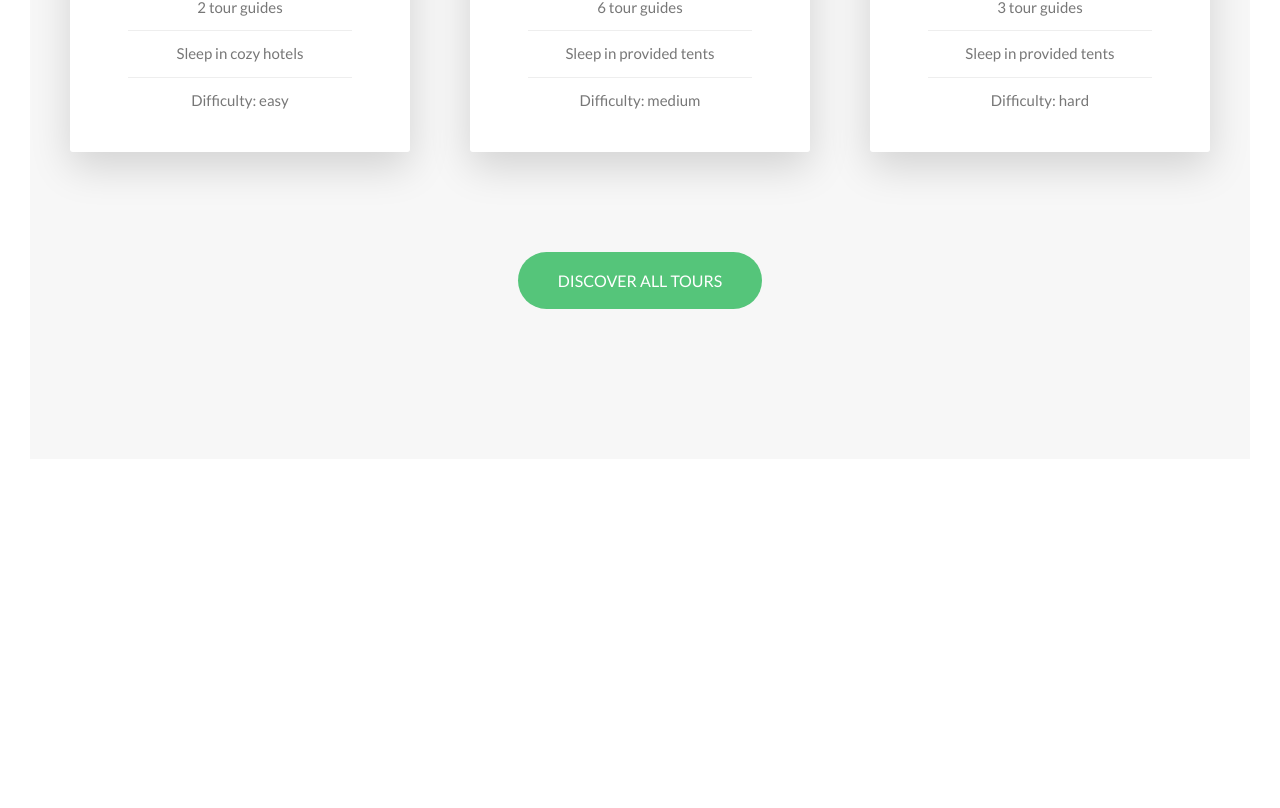
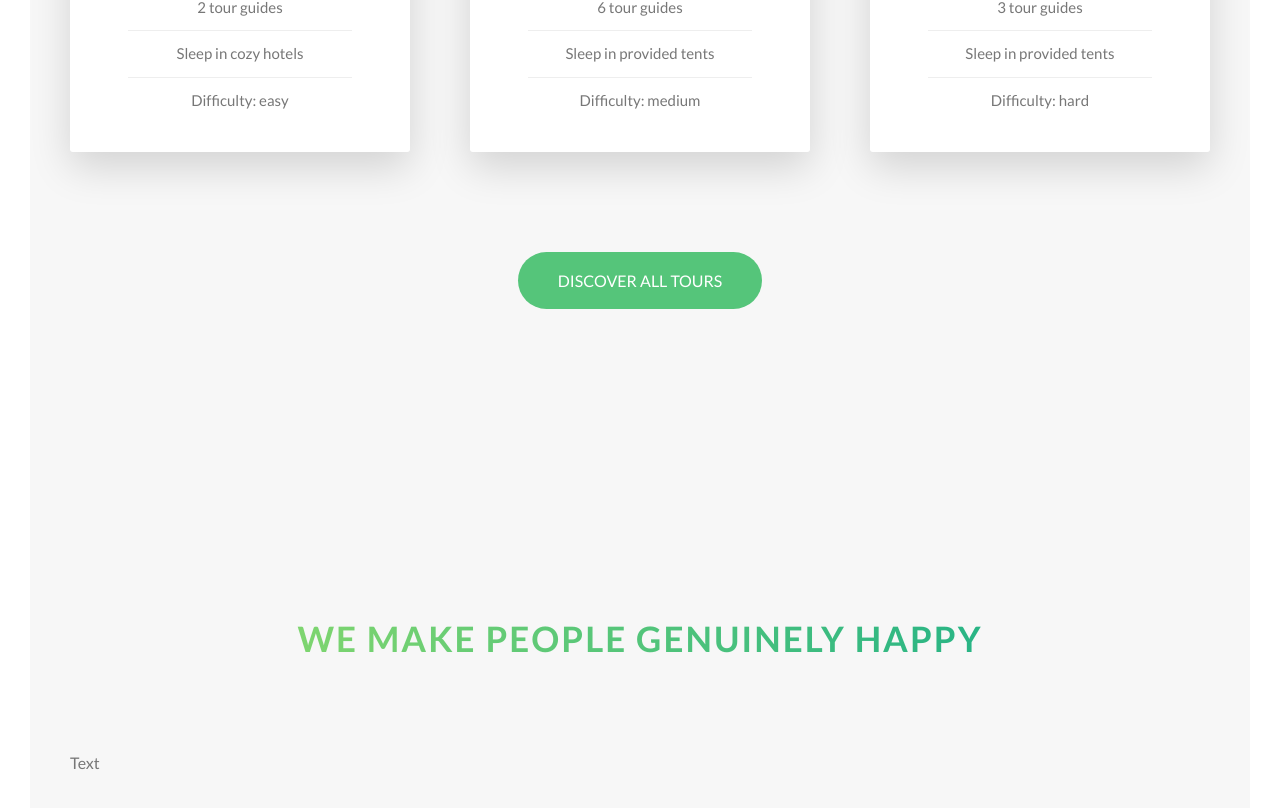
Before and after one commit to PadamSandhu/outdoor-tour-website, a React app: page / in a window 1280 px wide. Shown: the part 2957-3765 px from the top of the page. Before the commit the page ends 3446 px from the top, so only its background shows below. Built offline with nearby package versions, Linux system fonts and the light colour scheme.

Commit message:
added folderstucture

```diff
--- a/src/components/home/about.js
+++ b/src/components/home/about.js
@@ -1,38 +1,31 @@
-import React from "react";
-import Composition from "./composition";
-import Features from "./features";
-import Tours from "./tours";
+import React from 'react';
+import Composition from './composition';
+import Features from './features';
+import Tours from './tours';
+import Stories from './stories';
+
 export const About = () => {
   return (
     <main className="about">
       <section className="section-about">
         <div className="u-center-text u-margin-bottom-big">
-          <h2 className="heading-secondary">
-            Exciting tours for adventurous people
-          </h2>
+          <h2 className="heading-secondary">Exciting tours for adventurous people</h2>
         </div>
         <div className="row">
           <div className="col-1-of-2">
-            <h3 className="heading-tertiary u-margin-bottom-small">
-              You're going to fall in love with nature
-            </h3>
+            <h3 className="heading-tertiary u-margin-bottom-small">You're going to fall in love with nature</h3>
             <p className="paragraph">
-              Lorem ipsum dolor sit amet, consectetur adipiscing elit, sed do
-              eiusmod tempor incididunt ut labore et dolore magna aliqua. Ut
-              enim ad minim veniam, quis nostrud exercitation ullamco laboris
-              nisi ut aliquip ex ea commodo consequat. Duis aute irure dolor in
-              reprehenderit in voluptate velit esse cillum dolore eu fugiat
-              nulla pariatur. Excepteur sint occaecat cupidatat non proident,
-              sunt in culpa qui officia deserunt mollit anim id est laborum.
+              Lorem ipsum dolor sit amet, consectetur adipiscing elit, sed do eiusmod tempor incididunt ut labore et
+              dolore magna aliqua. Ut enim ad minim veniam, quis nostrud exercitation ullamco laboris nisi ut aliquip ex
+              ea commodo consequat. Duis aute irure dolor in reprehenderit in voluptate velit esse cillum dolore eu
+              fugiat nulla pariatur. Excepteur sint occaecat cupidatat non proident, sunt in culpa qui officia deserunt
+              mollit anim id est laborum.
             </p>
 
-            <h3 className="heading-tertiary u-margin-bottom-small">
-              Live adventure like you never have before
-            </h3>
+            <h3 className="heading-tertiary u-margin-bottom-small">Live adventure like you never have before</h3>
             <p className="paragraph">
-              Lorem ipsum dolor sit amet, consectetur adipiscing elit, sed do
-              eiusmod tempor incididunt ut labore et dolore magna aliqua.
-              Interdum consectetur libero id faucibus nisl tincidunt.
+              Lorem ipsum dolor sit amet, consectetur adipiscing elit, sed do eiusmod tempor incididunt ut labore et
+              dolore magna aliqua. Interdum consectetur libero id faucibus nisl tincidunt.
             </p>
             <a href="#" className="btn-text">
               Learn more &rarr;
@@ -45,6 +38,7 @@ export const About = () => {
       </section>
       <Features />
       <Tours />
+      <Stories />
     </main>
   ); // just to tell search engines that this is the main section
 };
--- a/src/components/home/stories.js
+++ b/src/components/home/stories.js
@@ -4,8 +4,10 @@ export default function Stories() {
   return (
     <section className="section-stories">
       <div className="u-center-text u-margin-bottom-big">
-        <h2 className="heading-secondary">Most popular tours</h2>
+        <h2 className="heading-secondary">We make people genuinely happy</h2>
       </div>
+
+      <div className="row">Text</div>
     </section>
   );
 }
--- /dev/null
+++ b/src/styles/components/home/_stories.scss
@@ -0,0 +1,4 @@
+.section-stories {
+  padding: 15rem 0;
+  background-color: $color-grey-light-1;
+}
--- a/src/styles/index.scss
+++ b/src/styles/index.scss
@@ -18,6 +18,7 @@
 @import "components/home/about";
 @import "components/home/features";
 @import "components/home/tours";
+@import "components/home/stories";
 
 .App {
   padding: 3rem;
```
